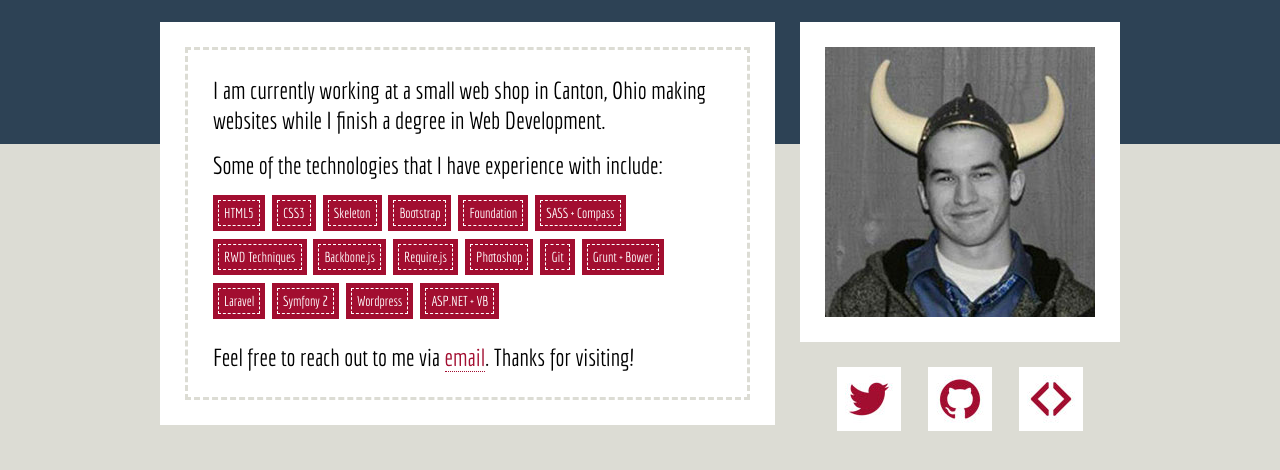
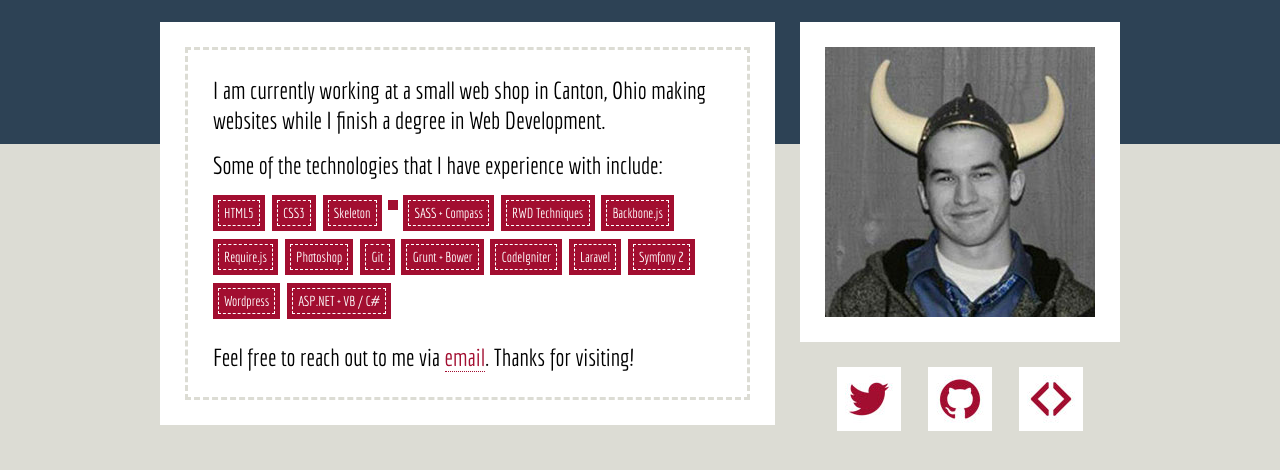
Before and after one commit to ohiock/portfolio, a website: page index.html in a window 1280 px wide. Shown: the part 206-676 px from the top of the page. Drawn offline with Linux system fonts and the light colour scheme.

Commit message:
Edited tech list

```diff
--- a/index.html
+++ b/index.html
@@ -50,16 +50,6 @@
     					</li>
 
     					<li>
-    					<div class="lines">
-    						Bootstrap
-    					</div>
-    					</li>
-
-    					<li>
-    					<div class="lines">
-    						Foundation
-    					</div>
-    					</li>
 
     					<li>
     					<div class="lines">
@@ -104,6 +94,12 @@
     					</li>
 
     					<li>
+                        <div class="lines">
+                            CodeIgniter
+                        </div>
+                        </li>
+
+                        <li>
     					<div class="lines">
     						Laravel
     					</div>
@@ -123,7 +119,7 @@
 
     					<li>
     					<div class="lines">
-    						ASP.NET + VB
+    						ASP.NET + VB / C#
     					</div>
     					</li>
     				</ul>
```
